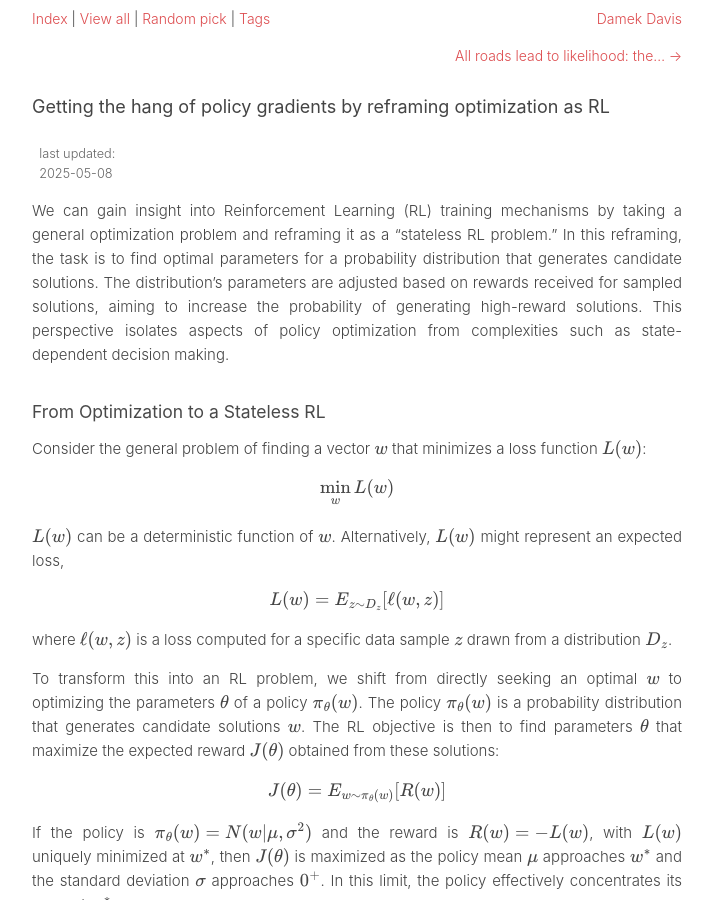
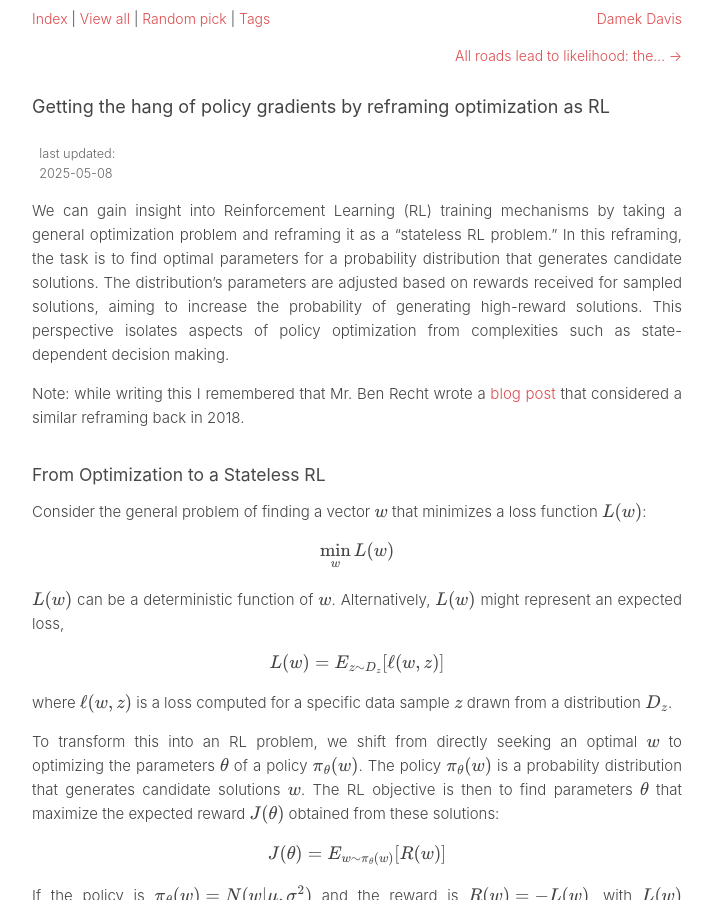
Before and after one commit to damek/damek.github.io, a Jekyll site: the page built from _random/getting-the-hang-of-policy-gradients-by-reframing-optimization-as-rl.md, in a window 1280 px wide and 900 px high. Shown: the whole window, without its empty margins (283-996 px from the left). Built offline with Jekyll 4.4.1, drawn with Linux system fonts in a browser that asks for light colours.

Commit message:
Add reference to Ben Recht's blog post on stateless RL reframing for additional context

```diff
--- a/_random/getting-the-hang-of-policy-gradients-by-reframing-optimization-as-rl.md
+++ b/_random/getting-the-hang-of-policy-gradients-by-reframing-optimization-as-rl.md
@@ -7,6 +7,8 @@ description: "How to make your life harder and learn something about policy grad
 
 
 We can gain insight into Reinforcement Learning (RL) training mechanisms by taking a general optimization problem and reframing it as a "stateless RL problem." In this reframing, the task is to find optimal parameters for a probability distribution that generates candidate solutions. The distribution's parameters are adjusted based on rewards received for sampled solutions, aiming to increase the probability of generating high-reward solutions. This perspective isolates aspects of policy optimization from complexities such as state-dependent decision making.
+
+Note: while writing this I remembered that Mr. Ben Recht wrote a [blog post](https://archives.argmin.net/2018/02/20/reinforce/) that considered a similar reframing back in 2018.
 
 ### From Optimization to a Stateless RL
 
```
